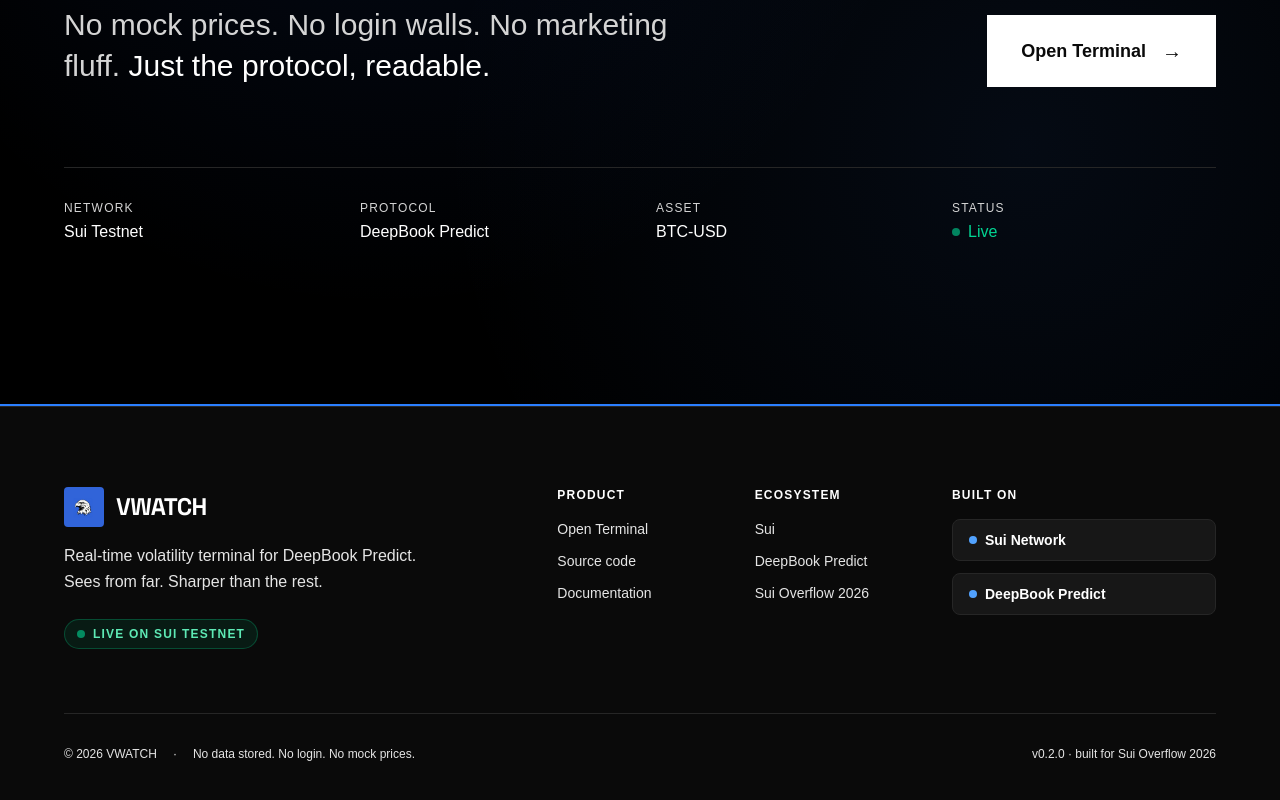
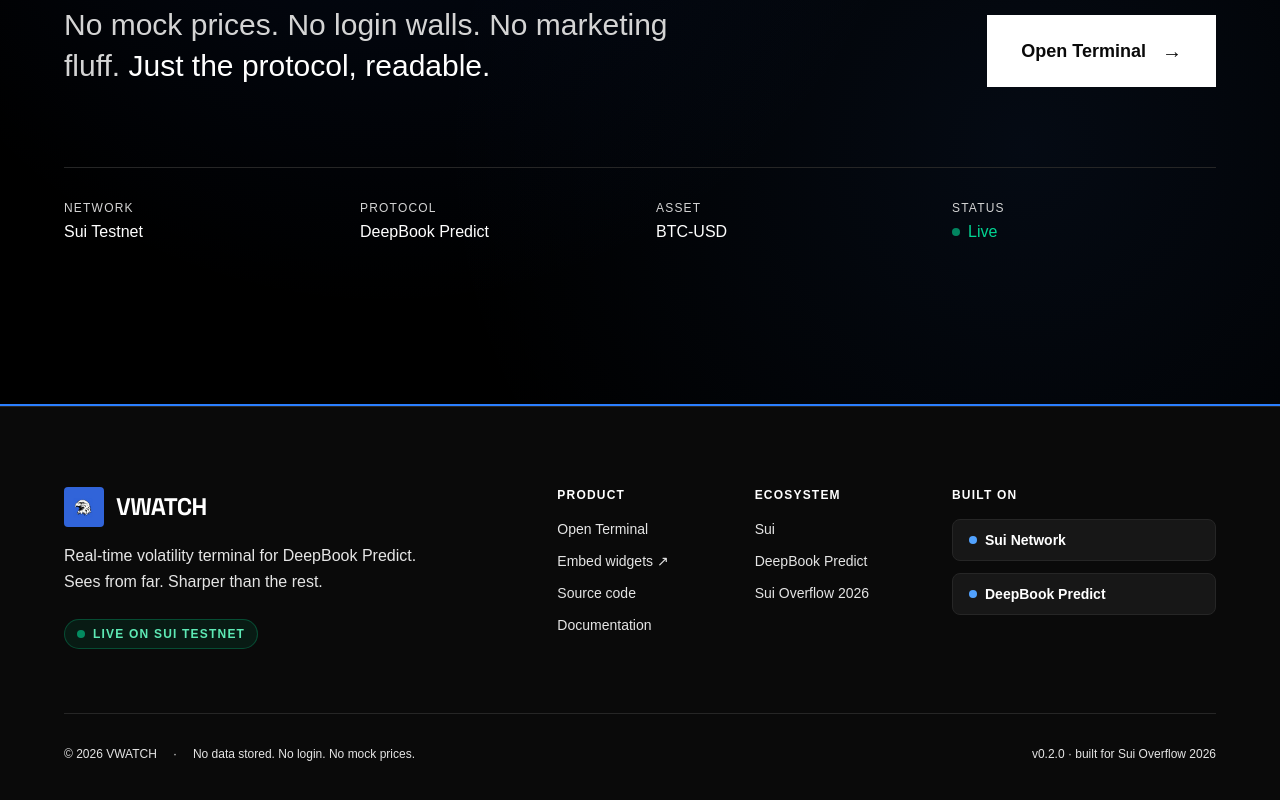
Before and after one commit to jforex/volwatch, a Next.js app in the folder web/: page / in a window 1280 px wide. Shown: the part 4875-5675 px from the top of the page. Built offline with nearby package versions, Linux system fonts and the light colour scheme.

Commit message:
Embed discoverability: add /embed link to landing footer + 'Embeddable widgets' section to README with iframe snippets and live demo link

```diff
--- a/web/app/page.tsx
+++ b/web/app/page.tsx
@@ -211,6 +211,7 @@
                 <p className="text-xs font-bold uppercase tracking-widest text-white mb-4">Product</p>
                 <ul className="space-y-3 text-sm">
                   <li><Link href="/app" className="text-neutral-200 hover:text-white transition-colors">Open Terminal</Link></li>
+                  <li><Link href="/embed" className="text-neutral-200 hover:text-white transition-colors">Embed widgets ↗</Link></li>
                   <li><a href="https://github.com/jforex/volwatch" target="_blank" rel="noreferrer" className="text-neutral-200 hover:text-white transition-colors">Source code</a></li>
                   <li><a href="https://github.com/jforex/volwatch#readme" target="_blank" rel="noreferrer" className="text-neutral-200 hover:text-white transition-colors">Documentation</a></li>
                 </ul>
```
Also changed, not shown: 1 other file (tests, documents, lock files or other folders).
